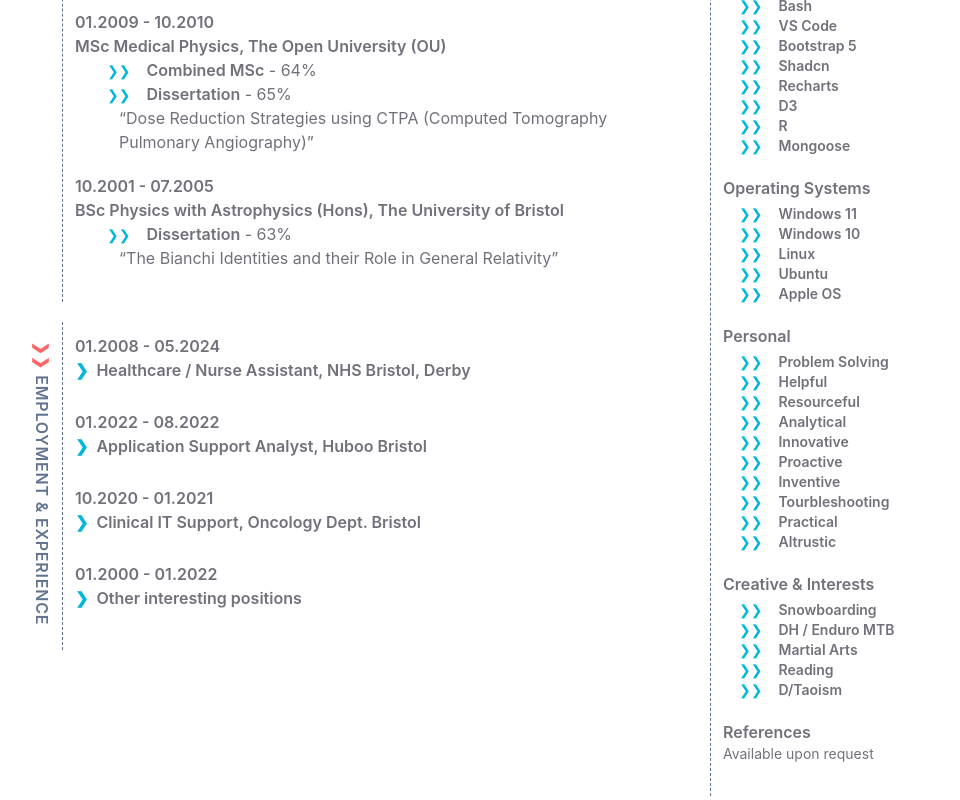
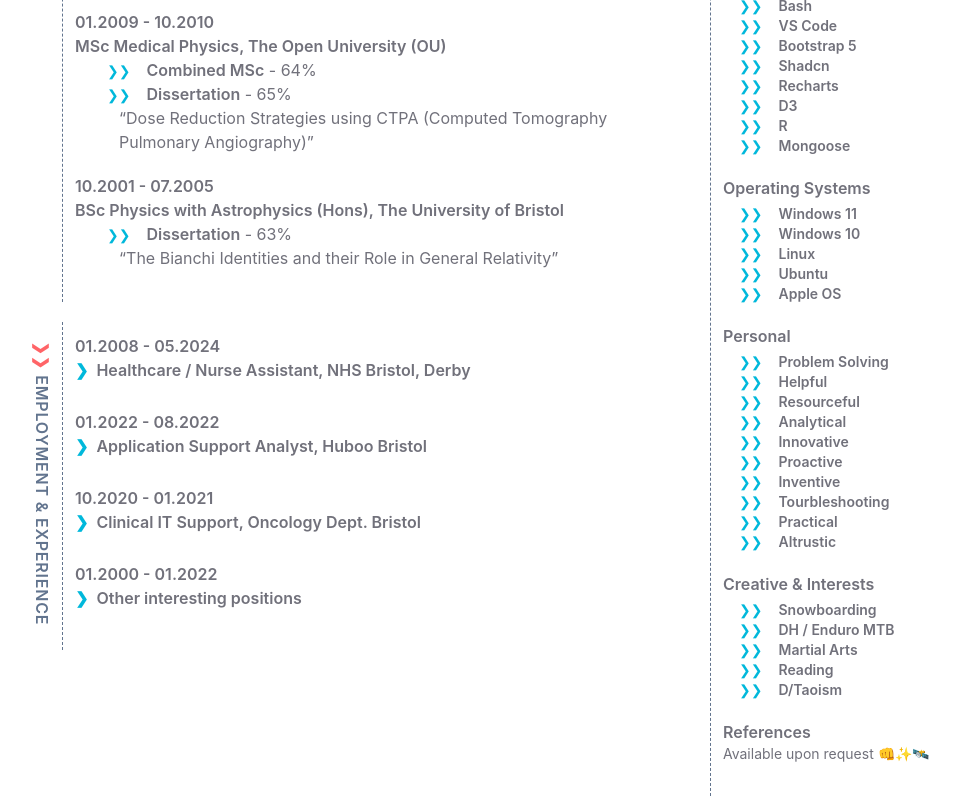
Before and after one commit to usernameistai/cv, a React (Vite) app: page / in a window 1280 px wide. Shown: the part 1025-1825 px from the top of the page, without its empty margins (134-1094 px from the left). Built offline with nearby package versions, Linux system fonts and the light colour scheme.

Commit message:
added some emojis with references

```diff
--- a/src/App.tsx
+++ b/src/App.tsx
@@ -290,7 +290,7 @@ const App = () => {
 
                   <div className='mb-5'>
                     <h2 className='font-semibold'>References</h2>
-                    <div className="text-sm">Available upon request</div>
+                    <div className="text-sm">Available upon request 👊✨🛰️</div>
                   </div>
                 </div>
               </div>
```
